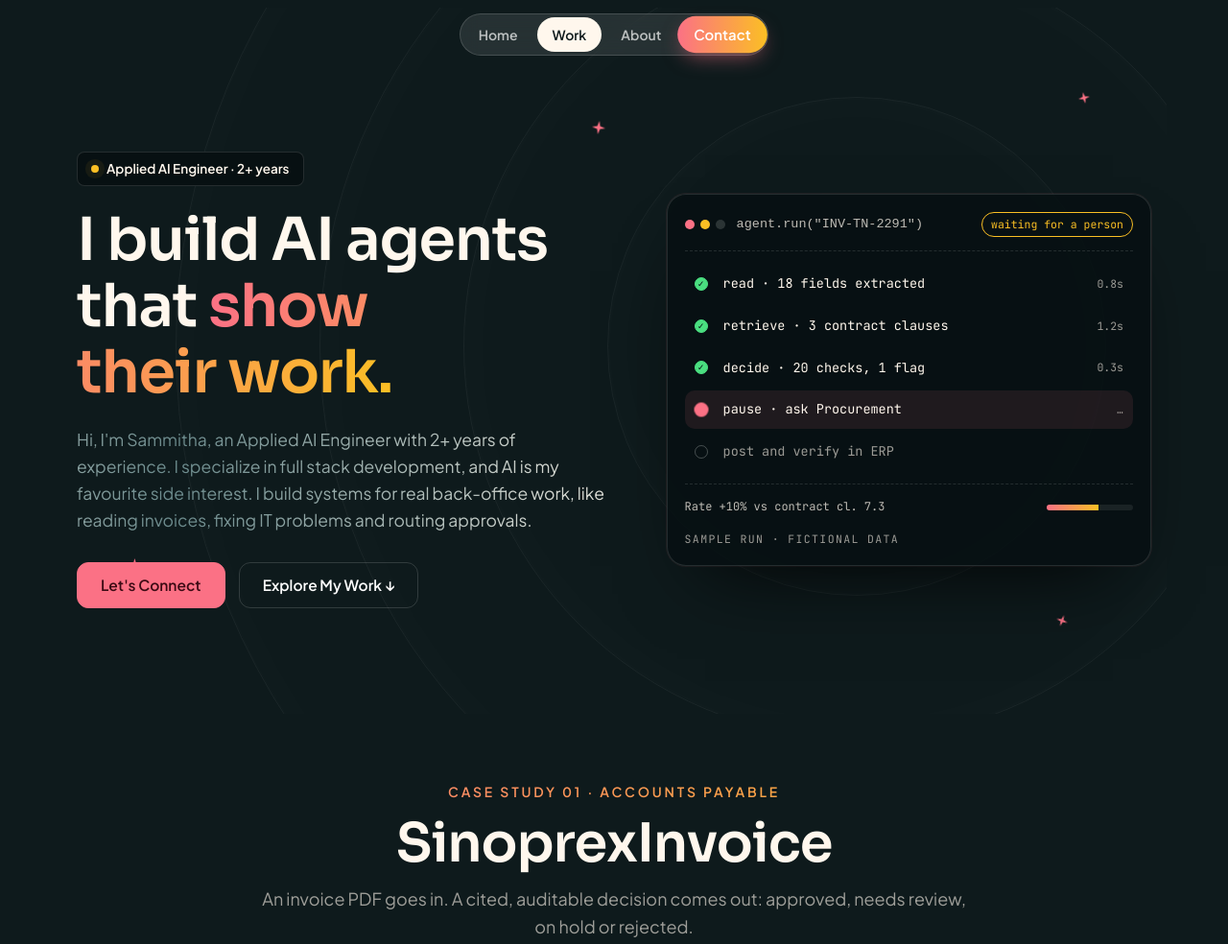
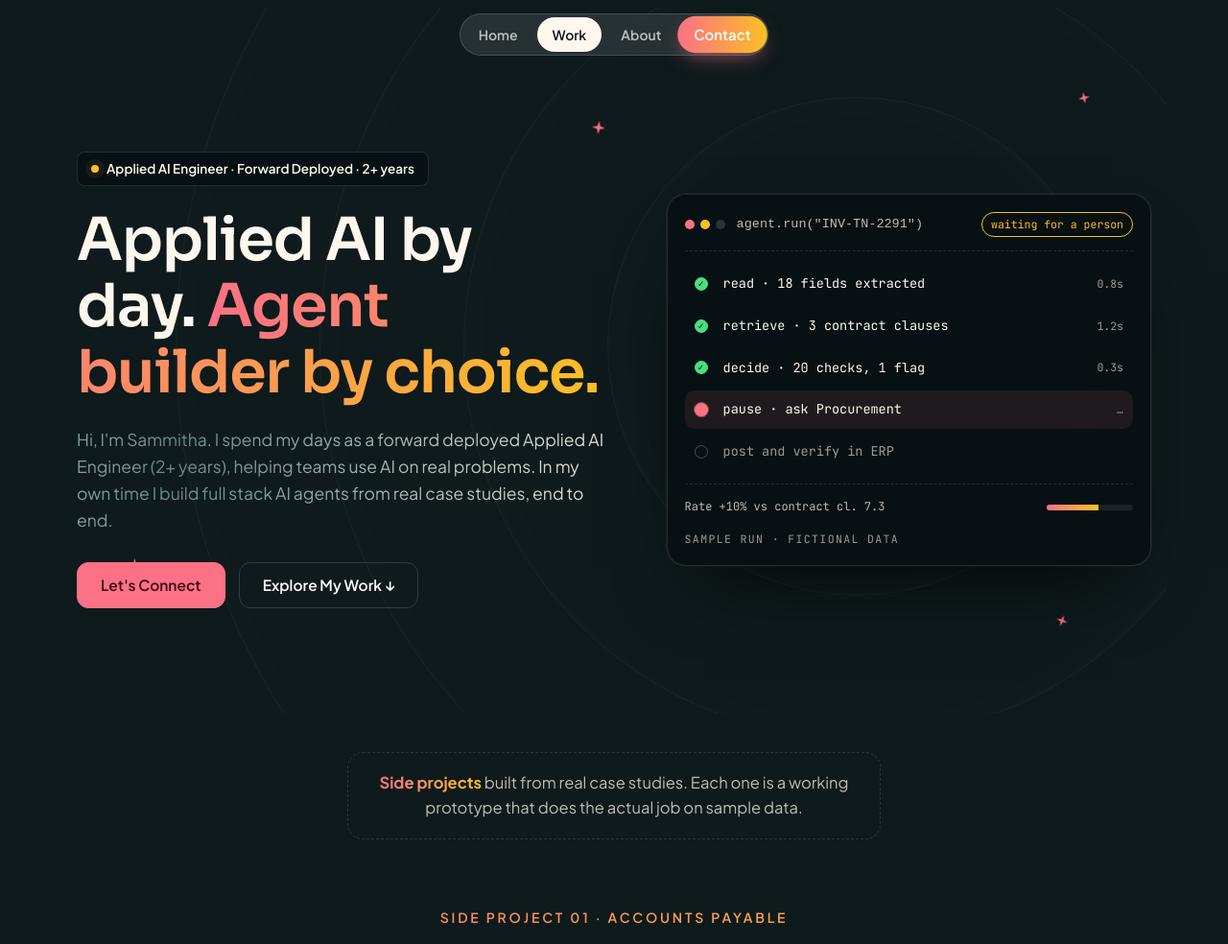
Before and after one commit to SammithaS/portfolio, a plain HTML site: page index.html in a window 1280 px wide. Shown: the top 984 px of the page at 96% size. Drawn offline with Linux system fonts and the light colour scheme.

Commit message:
Reword intro: forward deployed Applied AI by day, agent builder by choice

```diff
--- a/index.html
+++ b/index.html
@@ -3,7 +3,7 @@
 <head>
 <meta charset="utf-8">
 <meta name="viewport" content="width=device-width, initial-scale=1, viewport-fit=cover">
-<meta name="description" content="Portfolio of Sammitha S Poojary, Applied AI Engineer with 2+ years of experience in full stack development and AI.">
+<meta name="description" content="Portfolio of Sammitha S Poojary, forward deployed Applied AI Engineer (2+ years) who builds full stack AI agents from real case studies.">
 <title>Sammitha S Poojary</title>
 <meta name="claude:viewport-fit-sides" content="cover">
 <link rel="preconnect" href="https://fonts.googleapis.com">
@@ -107,6 +107,8 @@ nav a.contact{background:var(--grad);color:#fff;box-shadow:0 8px 20px -6px rgba(
 @keyframes rise{from{opacity:0;transform:translateY(18px)}}
 
 /* case study */
+.work-note{text-align:center;max-width:46ch;margin:40px auto 0;padding:18px 22px;border:1px dashed var(--line);border-radius:16px;font-size:16.5px;color:var(--ink-2)}
+.work-note .grad-text{font-weight:700}
 .case-intro{text-align:center;padding-top:70px}
 .case-intro h2{font-size:clamp(38px,5.5vw,56px);margin-top:12px}
 .case-intro .sub{font-size:18px;color:var(--muted);margin:12px auto 0;max-width:56ch}
@@ -240,9 +242,9 @@ footer a{text-decoration:none;transition:color .3s var(--ease)} footer a:hover{c
       <span class="star" style="left:90%;top:86%;--s:12px;--d:21s"><svg viewBox="0 0 24 24" fill="currentColor"><path d="M12 0l2.6 9.4L24 12l-9.4 2.6L12 24l-2.6-9.4L0 12l9.4-2.6z"/></svg></span>
     </div>
     <div class="hero-copy">
-      <span class="badge rise">Applied AI Engineer · 2+ years</span>
-      <h1 class="rise d1">I build AI agents that <span class="grad-text">show their work.</span></h1>
-      <p class="lede rise d2">Hi, I'm Sammitha, an Applied AI Engineer with 2+ years of experience. I specialize in full stack development, and AI is my favourite side interest. I build systems for real back-office work, like reading invoices, fixing IT problems and routing approvals.</p>
+      <span class="badge rise">Applied AI Engineer · Forward Deployed · 2+ years</span>
+      <h1 class="rise d1">Applied AI by day. <span class="grad-text">Agent builder by choice.</span></h1>
+      <p class="lede rise d2">Hi, I'm Sammitha. I spend my days as a forward deployed Applied AI Engineer (2+ years), helping teams use AI on real problems. In my own time I build full stack AI agents from real case studies, end to end.</p>
       <div class="btns rise d3">
         <a class="btn primary" href="#contact">Let's Connect</a>
         <a class="btn" href="#work">Explore My Work ↓</a>
@@ -267,8 +269,9 @@ footer a{text-decoration:none;transition:color .3s var(--ease)} footer a:hover{c
   </section>
   <!-- ===== PROJECT 1: INVOICE ===== -->
   <div id="work"></div>
+  <p class="work-note"><span class="grad-text">Side projects</span> built from real case studies. Each one is a working prototype that does the actual job on sample data.</p>
   <header class="case-intro" id="invoice">
-    <p class="eyebrow grad-text">Case Study 01 · Accounts Payable</p>
+    <p class="eyebrow grad-text">Side Project 01 · Accounts Payable</p>
     <h2>SinoprexInvoice</h2>
     <p class="sub">An invoice PDF goes in. A cited, auditable decision comes out: approved, needs review, on hold or rejected.</p>
   </header>
@@ -313,7 +316,7 @@ footer a{text-decoration:none;transition:color .3s var(--ease)} footer a:hover{c
 
   <!-- ===== PROJECT 2: IT HELP ===== -->
   <header class="case-intro" id="it-help">
-    <p class="eyebrow grad-text">Case Study 02 · IT Service Desk</p>
+    <p class="eyebrow grad-text">Side Project 02 · IT Service Desk</p>
     <h2>Minocy IT Help</h2>
     <p class="sub">An edge-native self-service IT portal. The AI fixes it first; a human takes over cleanly, with everything already tried.</p>
   </header>
@@ -379,7 +382,7 @@ footer a{text-decoration:none;transition:color .3s var(--ease)} footer a:hover{c
       <div class="card wide">
         <h3>Hi, I'm Sammitha</h3>
         <div class="bio">
-          <p>I'm an Applied AI Engineer with 2+ years of experience. I specialize in full stack development, and AI is my favourite side interest, especially agents that do real operational work. I care about the parts that make them trustworthy: citations, deterministic checks, evals, retries and clean hand-offs to people.</p>
+          <p>By day I'm a forward deployed Applied AI Engineer with 2+ years of experience, working closely with teams to put AI to work on their real problems. In my own time, building full stack apps and AI agents is my favourite hobby. I care about the parts that make them trustworthy: citations, deterministic checks, evals, retries and clean hand-offs to people.</p>
           <p>I like building the whole thing, from the database schema and the workflow engine to the review screen a busy clerk actually uses. Open to full-time roles and freelance projects.</p>
         </div>
       </div>
```
